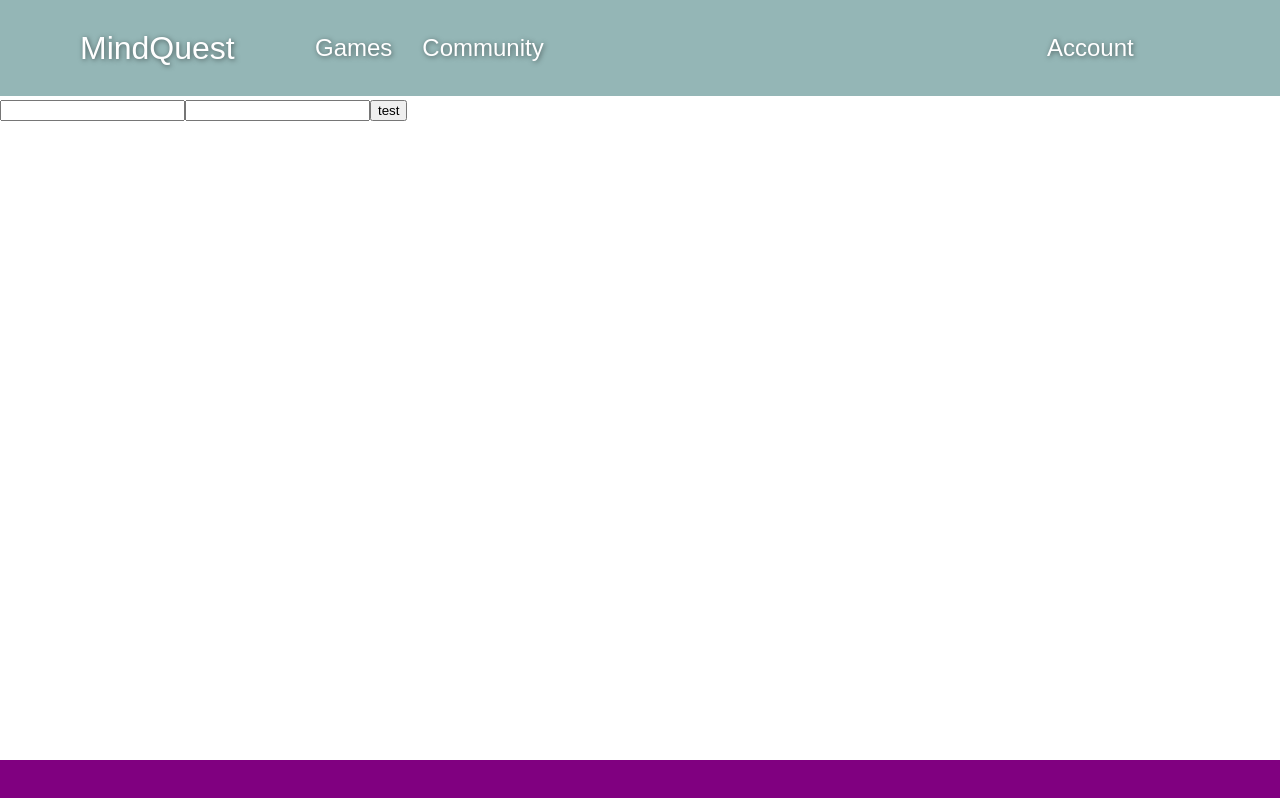
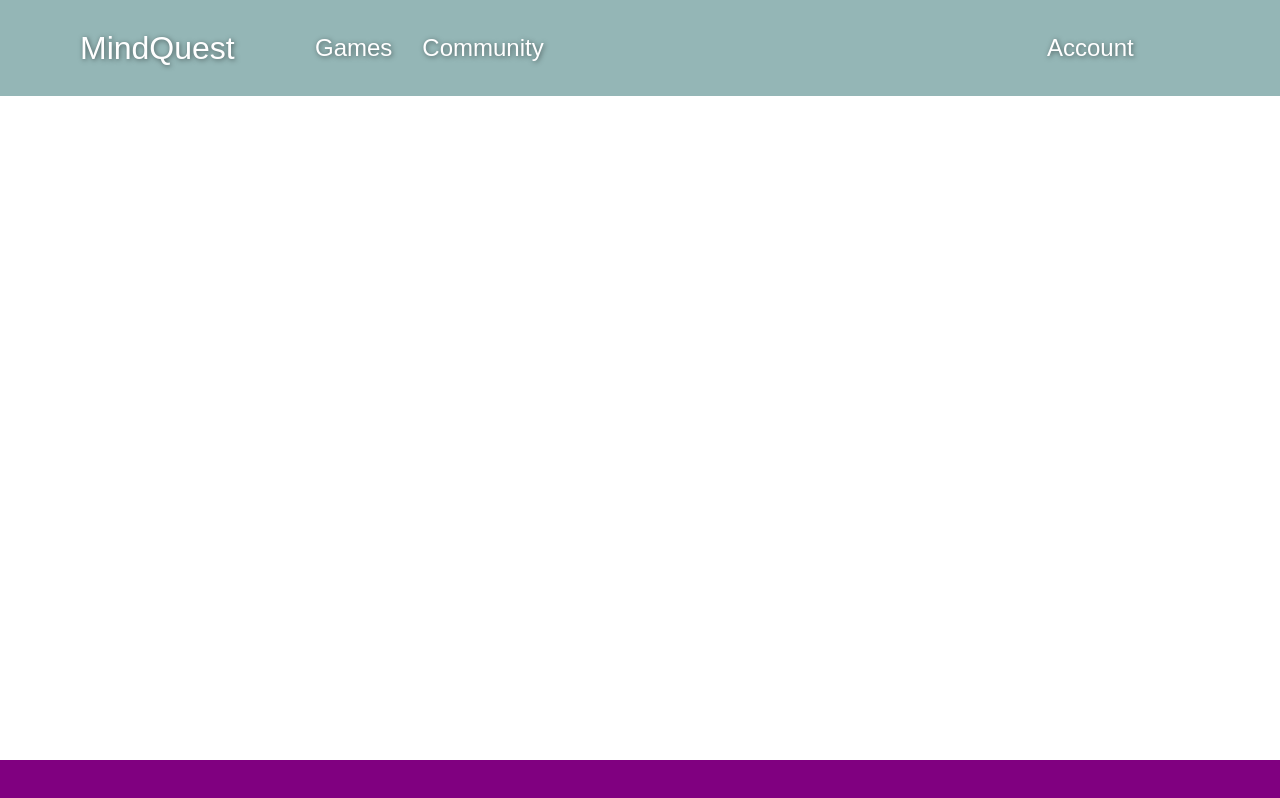
Before and after one commit to yanakolajara/mindquest-frontend, a React (Create React App) app: page /login in a window 1280 px wide. Shown: the top 798 px of the page. Built offline with nearby package versions, Linux system fonts and the light colour scheme.

Commit message:
fix: eslint warnings

```diff
--- a/src/components/Footer/Footer.tsx
+++ b/src/components/Footer/Footer.tsx
@@ -3,6 +3,7 @@ import './Footer.scss';
 
 type Props = {};
 
-export default function Footer({}: Props) {
+export default function Footer(props: Props) {
+  console.log(props);
   return <footer className='footer'></footer>;
 }
--- a/src/components/Login/Login.tsx
+++ b/src/components/Login/Login.tsx
@@ -2,31 +2,31 @@ import React from 'react';
 // import { useAuth } from '../../hooks/useAuth';
 
 type Props = {};
-type AuthState = {
-  isAuthenticated: boolean;
-  userData: any;
-};
-type LoginInfo = {
-  email: string;
-  password: string;
-};
+// type AuthState = {
+//   isAuthenticated: boolean;
+//   userData: any;
+// };
+// type LoginInfo = {
+//   email: string;
+//   password: string;
+// };
 
 export default function Login(props: Props) {
   //   const { handleLogin } = useAuth();
-  const [email, setEmail] = React.useState('');
-  const [password, setPassword] = React.useState('');
+  // const [email, setEmail] = React.useState('');
+  // const [password, setPassword] = React.useState('');
 
-  const [authState, setAuthState] = React.useState<AuthState>({
-    isAuthenticated: false,
-    userData: {},
-  });
-  const handleLogin = ({ email, password }: LoginInfo) => {
-    return authState;
-  };
+  // const [authState, setAuthState] = React.useState<AuthState>({
+  //   isAuthenticated: false,
+  //   userData: {},
+  // });
+  // const handleLogin = ({ email, password }: LoginInfo) => {
+  //   return authState;
+  // };
 
   return (
     <div>
-      <form onSubmit={() => handleLogin({ email, password })}>
+      {/* <form onSubmit={() => handleLogin({ email, password })}>
         <input
           type='email'
           onChange={(e) => setEmail(e.target.value)}
@@ -38,7 +38,7 @@ export default function Login(props: Props) {
           value={password}
         />
         <input type='submit' value='test' />
-      </form>
+      </form> */}
     </div>
   );
 }
--- a/src/components/Navbar/Navbar.tsx
+++ b/src/components/Navbar/Navbar.tsx
@@ -1,11 +1,11 @@
 import React from 'react';
-import { useNavigate } from 'react-router-dom';
+// import { useNavigate } from 'react-router-dom';
 import './Navbar.scss';
 
 type Props = {};
 
 export default function Navbar(props: Props): JSX.Element {
-  const navigate = useNavigate();
+  // const navigate = useNavigate();
 
   return (
     <nav className='navbar'>
--- a/src/components/Signup/Signup.tsx
+++ b/src/components/Signup/Signup.tsx
@@ -2,6 +2,7 @@ import React from 'react';
 
 type Props = {};
 
-export default function Signup({}: Props) {
+export default function Signup(props: Props) {
+  console.log(props);
   return <div>Signup</div>;
 }
```
